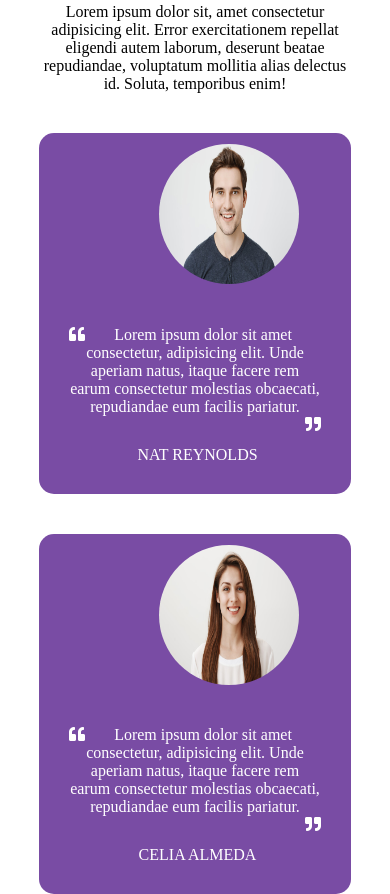
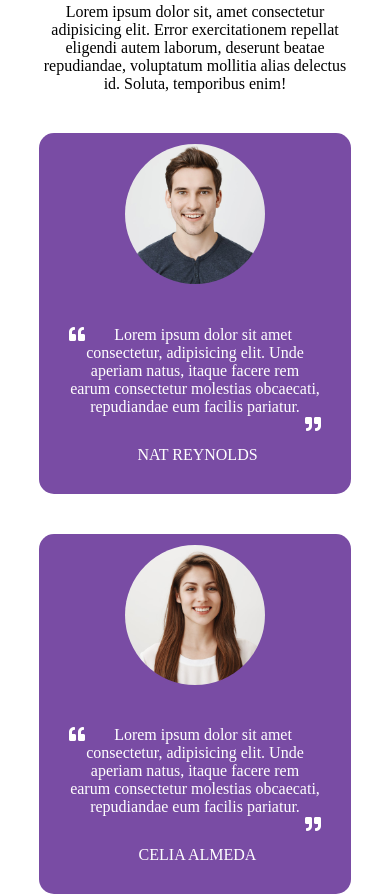
Before and after one commit to Christian-Lepidi/htmlcss-responsive-layout, a plain HTML site: page index.html in a window 390 px wide. Shown: the part 3177-4071 px from the top of the page. Drawn offline with Linux system fonts and the light colour scheme.

Commit message:
fix: fixed centering image-testimonials

```diff
--- a/CSS/style.css
+++ b/CSS/style.css
@@ -305,6 +305,7 @@
 .testimonial-img {
   width: 140px;
   height: 140px;
+  object-fit: cover;
   border-radius: 50%;
 }
 
@@ -660,6 +661,9 @@ li {
   .testimonials-card {
     flex-direction: column;
     align-items: center;
+  }
+
+  .image-testimonial {
     justify-content: center;
   }
 
```
